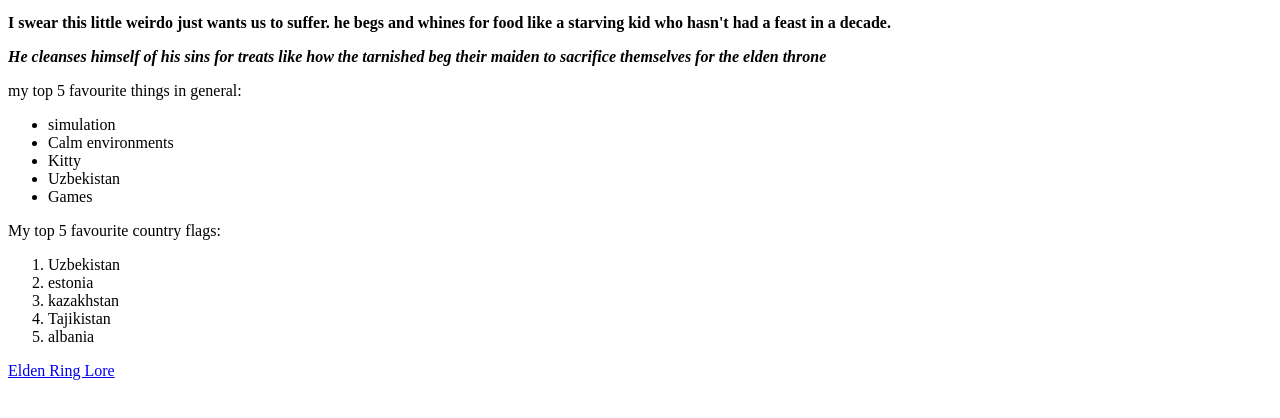
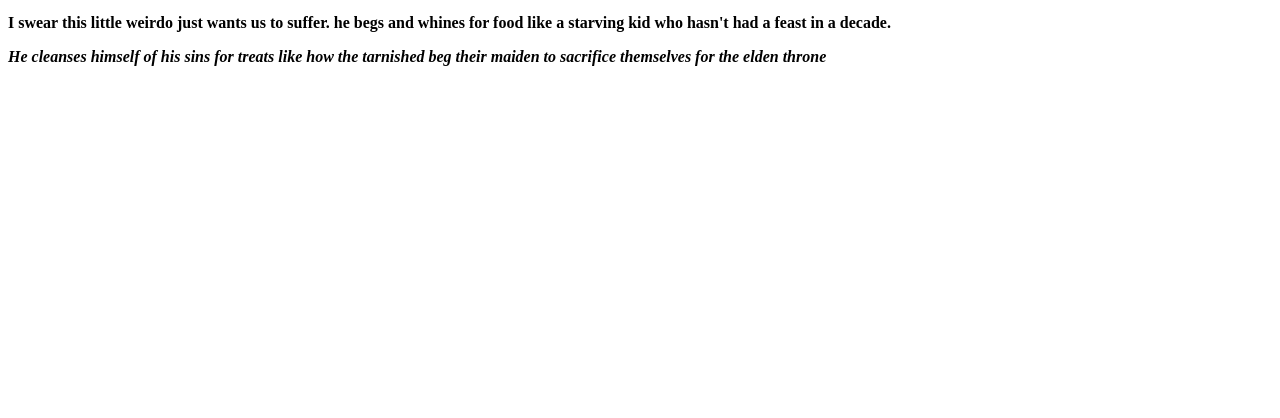
Before and after one commit to 2035318-ship-it/Website-game-review-HNC, a plain HTML site: page index.html in a window 1280 px wide. Shown: the part 144-562 px from the top of the page. Drawn offline with Linux system fonts and the light colour scheme.

Commit message:
removed lists and moved elden ring video to elden ring page

```diff
--- a/index.html
+++ b/index.html
@@ -17,24 +17,7 @@
              whines for food like a starving kid who hasn't had a feast in a decade.</strong></p>
         <p><strong><em>He cleanses himself of his sins for treats like how the
             tarnished beg their maiden to sacrifice themselves for the elden throne</em></strong></p>
-   <p>my top 5 favourite things in general:</p>
-        <ul>
-        <li>simulation</li>
-        <li>Calm environments</li>
-        <li>Kitty</li>
-        <li>Uzbekistan</li>
-        <li>Games</li>
 
-    </ul>
-        <p>My top 5 favourite country flags:</p>
-    <ol>
-        <li>Uzbekistan</li>
-        <li>estonia</li>
-        <li>kazakhstan</li>
-        <li>Tajikistan</li>
-        <li>albania</li>
 
-    </ol>
-        <a href="https://www.youtube.com/watch?v=Pp8y6E8kob8"> Elden Ring Lore</a>
     </body>
 </html>
```
